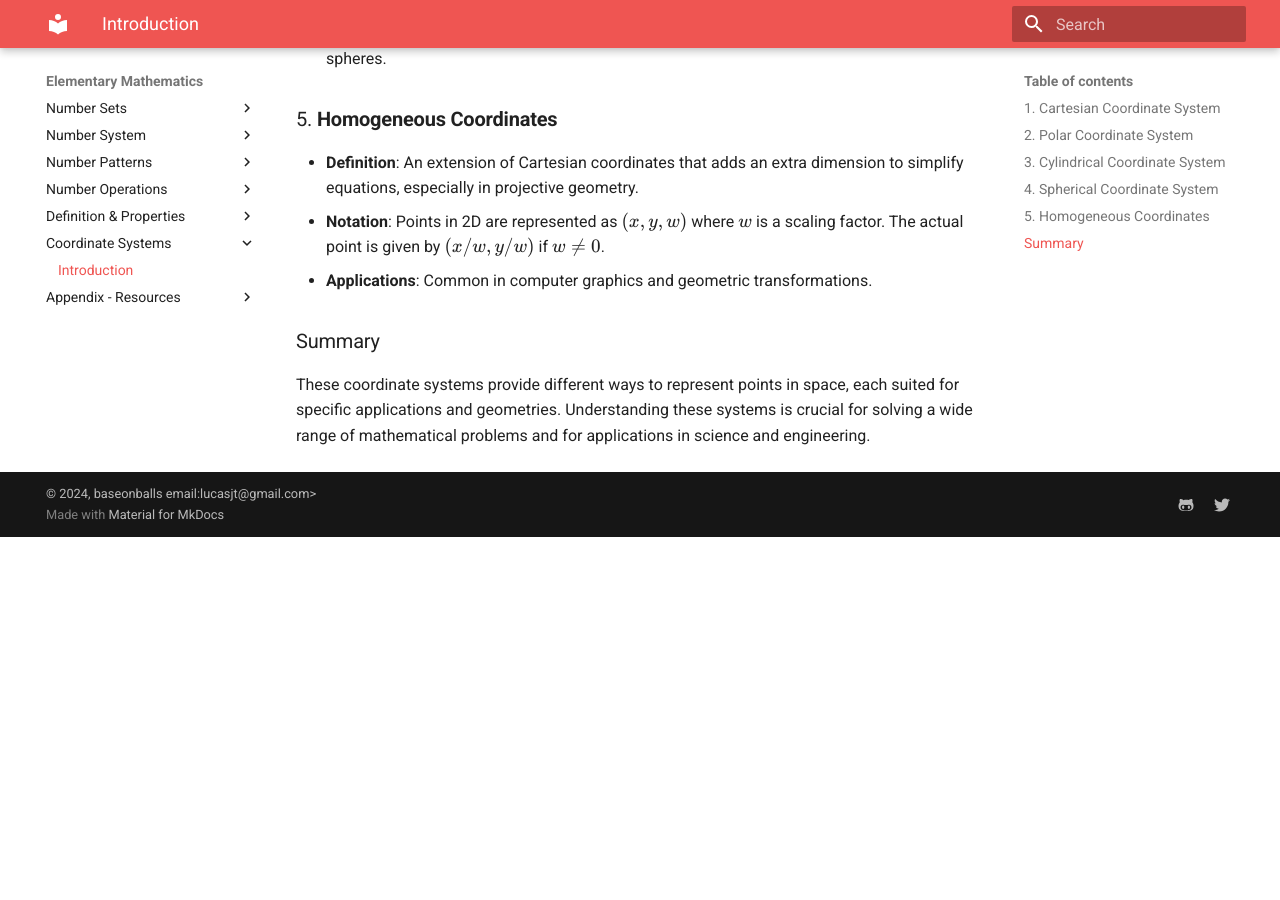
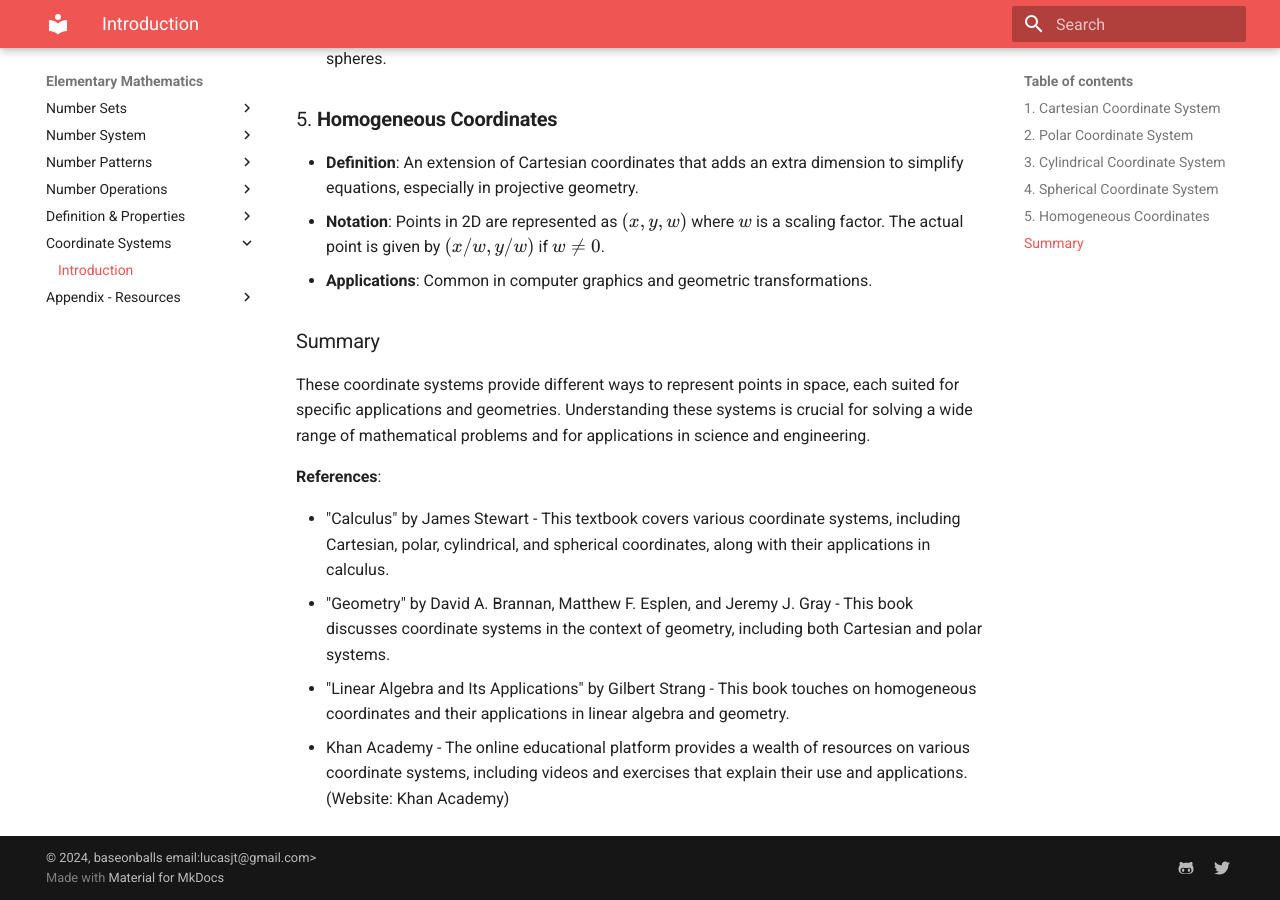
Before and after one commit to baseonballs/mpower-sitedocs, an MkDocs documentation site: the page built from site-docs/mathematics/elem/coord-systems/introduction.md, in a window 1280 px wide and 900 px high, scrolled down 1231 px. Built offline with MkDocs 1.6.1 and Material for MkDocs 9.7.7, drawn with Linux system fonts in a browser that asks for light colours; formulas are drawn with MathJax 3; before the commit the page ends 1768 px from its top, so only the background shows below that.

Commit message:
undo the references.

```diff
--- a/site-docs/mathematics/elem/coord-systems/introduction.md
+++ b/site-docs/mathematics/elem/coord-systems/introduction.md
@@ -28,3 +28,11 @@ Coordinate systems are essential in mathematics for locating points in a space d
 
 ### Summary
 These coordinate systems provide different ways to represent points in space, each suited for specific applications and geometries. Understanding these systems is crucial for solving a wide range of mathematical problems and for applications in science and engineering.
+
+
+**References**:
+
+- "Calculus" by James Stewart - This textbook covers various coordinate systems, including Cartesian, polar, cylindrical, and spherical coordinates, along with their applications in calculus.
+- "Geometry" by David A. Brannan, Matthew F. Esplen, and Jeremy J. Gray - This book discusses coordinate systems in the context of geometry, including both Cartesian and polar systems.
+- "Linear Algebra and Its Applications" by Gilbert Strang - This book touches on homogeneous coordinates and their applications in linear algebra and geometry.
+- Khan Academy - The online educational platform provides a wealth of resources on various coordinate systems, including videos and exercises that explain their use and applications. (Website: Khan Academy)
```
